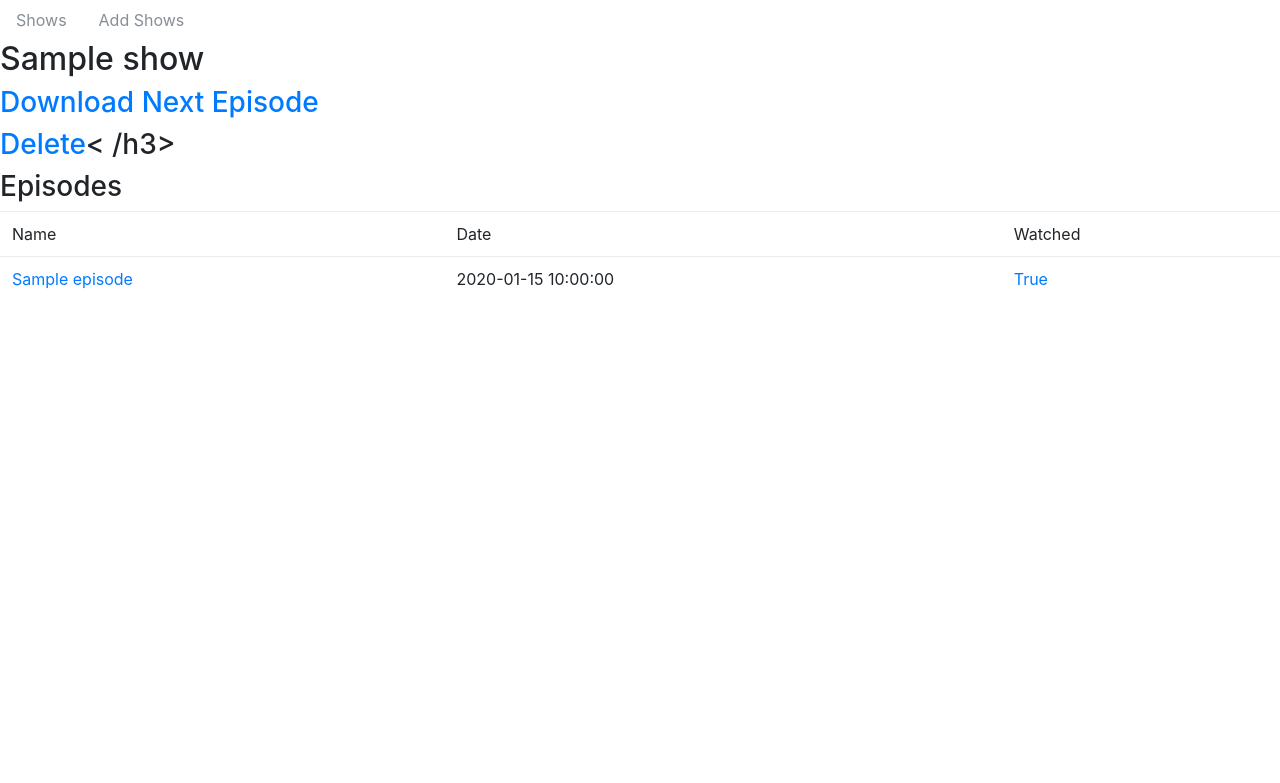
After one commit to simonq80/show_stream, a Flask app: page /show/1 in a window 1280 px wide. The commit adds this page. Shown: the top 783 px of the page. Run offline with Flask 2, Linux system fonts and the light colour scheme; tables that the repository leaves empty hold one stand-in row (values such as "Sample post"); some libraries are stand-ins or nearby versions.

Commit message:
Most functionality implemented, only ui left

```diff
--- a/main.py
+++ b/main.py
@@ -86,11 +86,18 @@ class show(db.Model):
 
     def get_next_episode(self):
         eps = [[e.name, e.link, e.date] for e in self.episodes if e.watched == False]
-        mi = ['', '' , datetime.now()]
+        mi = ['No New Episode', '' , datetime.now()]
         for e in eps:
             if e[2] < mi[2]:
                 mi = e
         return mi
+
+    def delete(self):
+        for ep in self.episodes:
+            db.session.delete(ep)
+        db.session.commit()
+        db.session.delete(self)
+        db.session.commit()
 
     def __repr__(self):
         return self.name + self.site + self.search + self.user + str([e.name for e in self.episodes])
@@ -136,6 +143,17 @@ def add_how():
     print([d.name for d in dev])
     return 'asd'
 
+@app.route('/show/<show_id>')
+def show_info(show_id):
+    s = db.session.query(show).filter(show.id == show_id).one_or_none()
+    if not s:
+        return 'show not found'
+    eps = [[e.name, e.date, e.id, e.watched] for e in s.episodes]
+    eps = sorted(eps, key=lambda ep: ep[1])
+
+    return render_template('show.html', name=s.name, sid=s.id, eps=eps[::-1])
+
+
 @app.route('/download_next/<show_id>')
 def download(show_id):
     s = db.session.query(show).filter(show.id == show_id).one_or_none()
@@ -149,9 +167,28 @@ def download(show_id):
         db.session.commit()
     return redirect(next_ep[1], code=302)
 
-@app.route('/download_ep/<ep_name>')
-def download_ep(ep_name):
-    return 'epdownload'
+@app.route('/download_ep/<ep_id>')
+def download_ep(ep_id):
+    ep = db.session.query(episode).filter(episode.id == ep_id).one_or_none()
+    if ep:
+        return redirect(ep.link, code=302)
+    return ''
+
+@app.route('/watch_ep/<ep_id>')
+def watch_ep(ep_id):
+    ep = db.session.query(episode).filter(episode.id == ep_id).one_or_none()
+    if ep:
+        ep.watched = not ep.watched
+        db.session.add(ep)
+        db.session.commit()
+    return redirect('/show/' + str(ep.show_id), code=302)
+
+@app.route('/delete_show/<show_id>')
+def delete_show(show_id):
+    s = db.session.query(show).filter(show.id == show_id).one_or_none()
+    if s:
+        s.delete()
+    return redirect('/', code=302)
 
 
 
--- a/templates/add_show.html
+++ b/templates/add_show.html
@@ -10,7 +10,7 @@
     <div class="well">
       <h2>Add Show</h2>
       {% if message %}<h2>{{message_string}}</h2> {% endif %}
-      <form class="form-horizontal" action="/add_shows" method="post">
+      <form class="form-horizontal" action="/add_show" method="post">
         <div class="form-group">
           <label for="dname">Show Name</label>
             <input class="form-control" type="text" name="sname" id="sname">
--- a/templates/main.html
+++ b/templates/main.html
@@ -17,7 +17,7 @@
       <tbody>
       {% for row in shows %}
           <tr>
-            <td>{{ row[0] }}</td>
+            <td><a href="/show/{{ row[1] }}">{{ row[0] }}</a></td>
             <td><a href="/download_next/{{ row[1] }}">{{ row[2]}}</a></td>
           </tr>
       {% endfor %}
--- /dev/null
+++ b/templates/show.html
@@ -0,0 +1,31 @@
+<head>
+  <link rel="stylesheet" href="https://maxcdn.bootstrapcdn.com/bootstrap/4.0.0-beta.2/css/bootstrap.min.css" integrity="sha384-PsH8R72JQ3SOdhVi3uxftmaW6Vc51MKb0q5P2rRUpPvrszuE4W1povHYgTpBfshb" crossorigin="anonymous">
+</head>
+<nav class="nav">
+  <a class="nav-link disabled" href="/">Shows</a>
+  <a class="nav-link disabled" href="/add_show">Add Shows</a>
+</nav>
+<body>
+  <div><h2> {{ name }} </h2></div>
+  <div><h3><a href="/download_next/{{sid}}">Download Next Episode</a></h3></div>
+  <div><h3><a href="/delete_show/{{sid}}">Delete</a>< /h3></div>
+  <h3> Episodes </h3>
+  <table class="table">
+      <thead>
+        <tr>
+          <td>Name</td>
+          <td>Date</td>
+          <td>Watched</td>
+        </tr>
+      </thead>
+      <tbody>
+      {% for row in eps %}
+          <tr>
+            <td><a href="/download_ep/{{ row[2] }}">{{ row[0] }}</a></td>
+            <td>{{ row[1] }}</td>
+            <td><a href="/watch_ep/{{ row[2] }}">{{ row[3] }}</a></td>
+          </tr>
+      {% endfor %}
+    </tbody>
+    </table>
+  </body>
```
